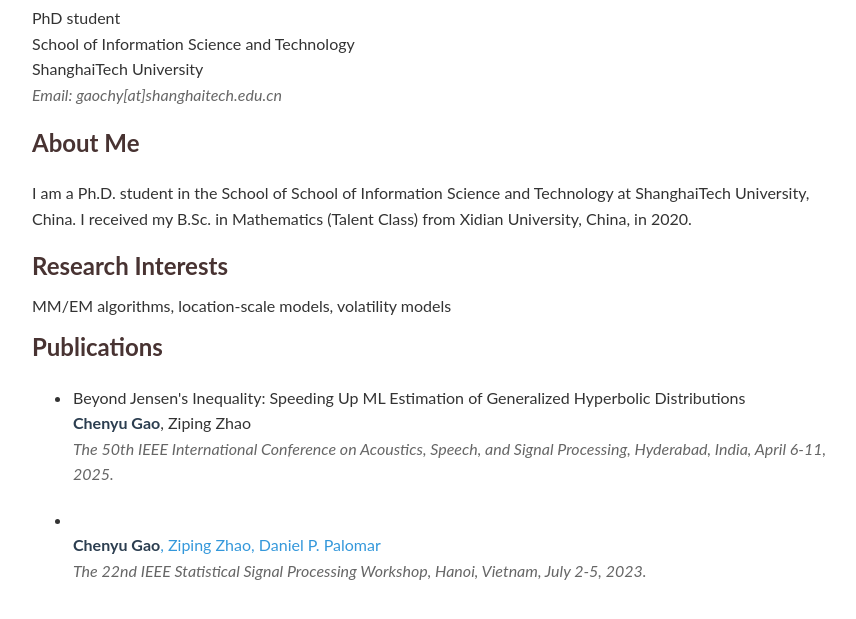
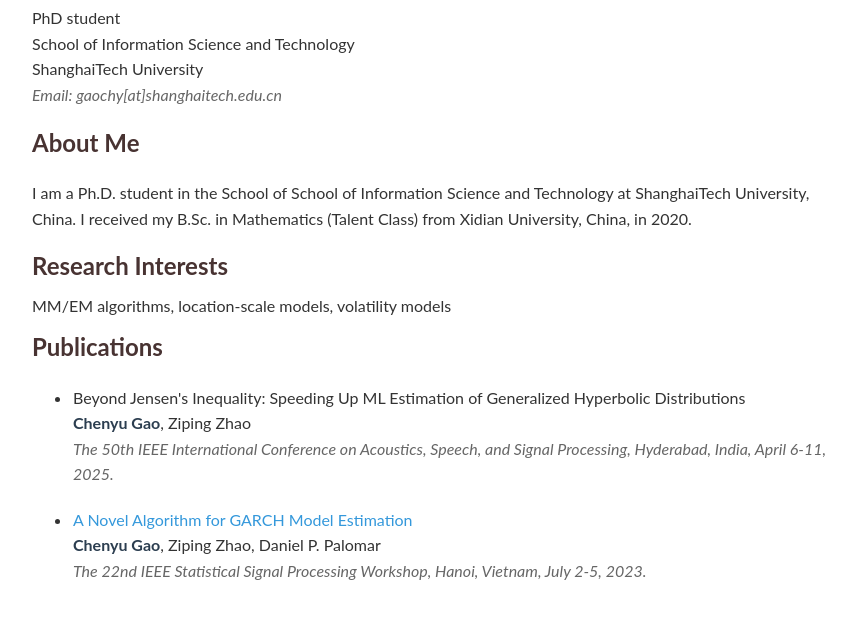
Before and after one commit to chyugao/chyugao.github.io, a plain HTML site: page index.html in a window 1280 px wide. Shown: the part 107-726 px from the top of the page, without its empty margins (208-1064 px from the left). Drawn offline with Linux system fonts and the light colour scheme.

Commit message:
Update index.html

```diff
--- a/index.html
+++ b/index.html
@@ -76,7 +76,7 @@
         </li>
 
         <li>
-            <a herf="https://ieeexplore.ieee.org/stamp/stamp.jsp?tp=&arnumber=10208065"A Novel Algorithm for GARCH Model Estimation</a><br>
+            <a href="https://ieeexplore.ieee.org/stamp/stamp.jsp?tp=&arnumber=10208065">A Novel Algorithm for GARCH Model Estimation</a><br>
             <span class="author-name">Chenyu Gao</span>, Ziping Zhao, Daniel P. Palomar<br>
             <span class="venue">The 22nd IEEE Statistical Signal Processing Workshop, Hanoi, Vietnam, July 2-5, 2023.</span>
         </li>
```
